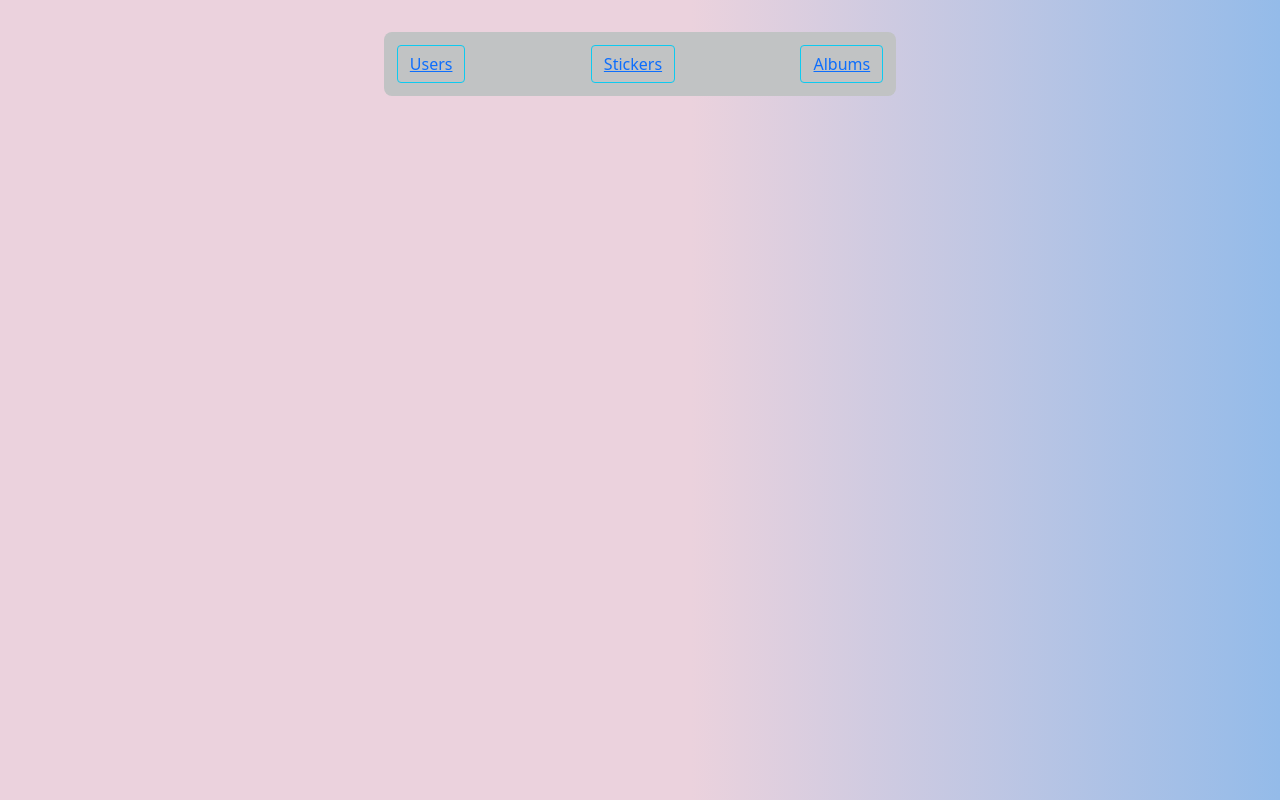
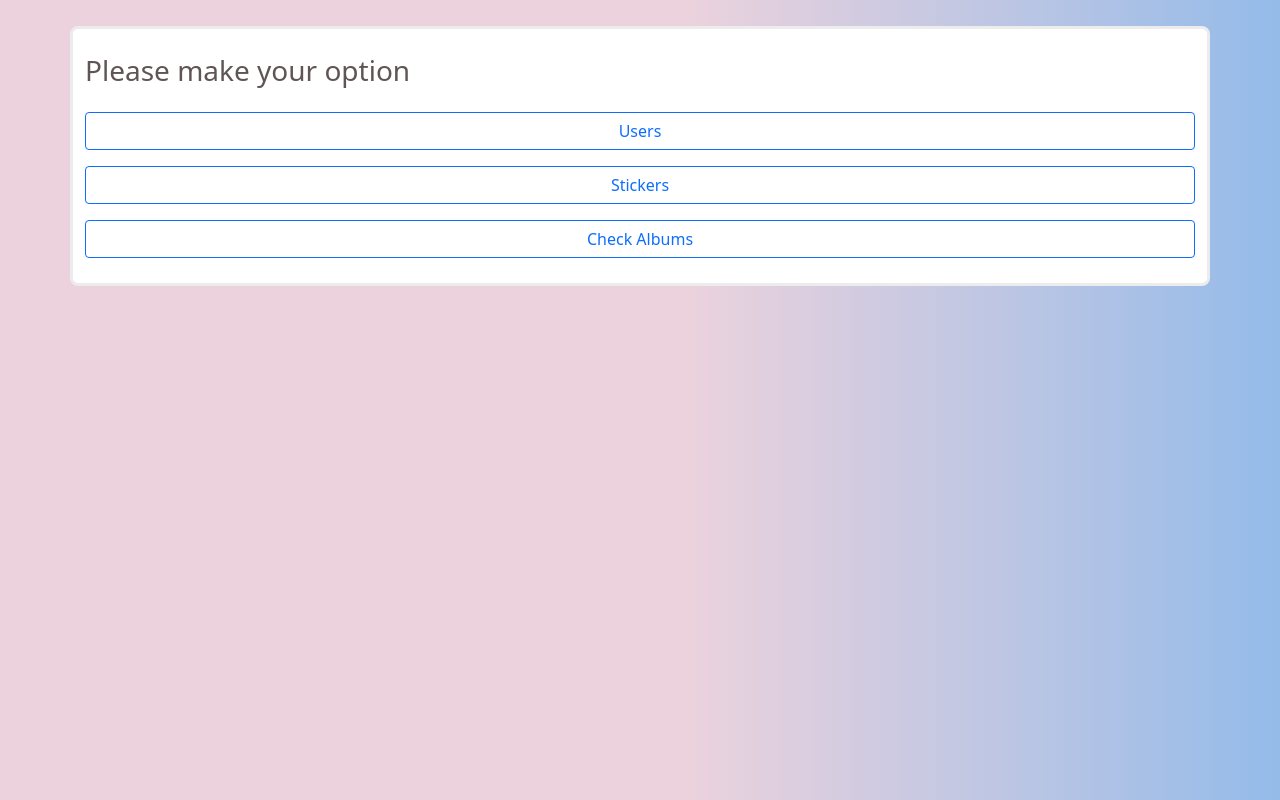
Before and after one commit to remind1990/myFirstReactApp, a React (Create React App) app: page /Home in a window 1280 px wide. Built offline with nearby package versions, Linux system fonts and the light colour scheme.

Commit message:
Small style Changes + Timeouts

```diff
--- a/src/modules/Albums/Components/Albums.js
+++ b/src/modules/Albums/Components/Albums.js
@@ -12,6 +12,7 @@ export default function Albums() {
           to="/"
           style={{
             textDecoration: 'none',
+            margin: '0 1%',
           }}
         >
           Home
@@ -21,6 +22,7 @@ export default function Albums() {
           to=""
           style={{
             textDecoration: 'none',
+            margin: '0 1%',
           }}
         >
           List of Users
@@ -30,6 +32,7 @@ export default function Albums() {
           to="all"
           style={{
             textDecoration: 'none',
+            margin: '0 1%',
           }}
         >
           Show All
--- a/src/modules/Albums/Components/AlbumsPage.js
+++ b/src/modules/Albums/Components/AlbumsPage.js
@@ -5,6 +5,7 @@ import Loading from '../../Loaders/loading';
 
 export default function AlbumsPage() {
   const { users, Status } = useAlbums();
+
   return (
     <>
       {Status === 'Loading' ? (
--- a/src/modules/Albums/Components/AlbumsPickedPhoto.js
+++ b/src/modules/Albums/Components/AlbumsPickedPhoto.js
@@ -11,7 +11,7 @@ export default function AlbumsPickedPhoto() {
     useAlbums();
 
   useEffect(() => getPickedStickers(params.id), []);
-  console.log('Rendering...');
+
   return (
     <>
       {Error === 'No Error' && Status === 'Loading' ? (
--- a/src/modules/Landing/Components/Landing.js
+++ b/src/modules/Landing/Components/Landing.js
@@ -1,8 +1,9 @@
-import React, { useState } from 'react';
+import { useState } from 'react';
 import { Button } from 'react-bootstrap';
-import { Link } from 'react-router-dom';
 
+import { useNavigate } from 'react-router-dom';
 export default function Landing() {
+  const navigate = useNavigate();
   const [EntryDiv, setEntryDiv] = useState({
     transition: 'opacity 1s ease-in-out',
     opacity: '1',
@@ -15,17 +16,36 @@ export default function Landing() {
     padding: '1%',
     borderRadius: '8px',
   });
+  function RouteClick(e) {
+    e.preventDefault();
+    setTimeout(() => {
+      navigate('/' + e.target.name);
+    }, 500);
+  }
 
   return (
-    <div style={EntryDiv}>
-      <Button variant="outline-info">
-        <Link to="/Users">Users</Link>
+    <div className="d-grid gap-3 container">
+      <h3>Please make your option</h3>
+      <Button
+        variant="outline-primary"
+        name={'Users'}
+        onClick={RouteClick}
+      >
+        Users
       </Button>
-      <Button variant="outline-info">
-        <Link to="/Stickers">Stickers</Link>
+      <Button
+        variant="outline-primary"
+        name={'Stickers'}
+        onClick={RouteClick}
+      >
+        Stickers
       </Button>
-      <Button variant="outline-info">
-        <Link to="/Albums">Albums</Link>
+      <Button
+        variant="outline-primary"
+        name={'Albums'}
+        onClick={RouteClick}
+      >
+        Check Albums
       </Button>
     </div>
   );
--- a/src/modules/StickersList/components/StickersHeader.js
+++ b/src/modules/StickersList/components/StickersHeader.js
@@ -1,5 +1,6 @@
 import React from 'react';
 import { Button } from 'react-bootstrap';
+import { useNavigate } from 'react-router-dom';
 
 export default function StickersHeader({
   stickers,
@@ -7,6 +8,7 @@ export default function StickersHeader({
   Search,
   setSearch,
 }) {
+  const navigate = useNavigate();
   function getColor() {
     let random = Math.floor(Math.random() * 10 + stickers.length);
     if (random < 2 && random < 5) {
@@ -33,6 +35,14 @@ export default function StickersHeader({
 
   return (
     <div className="headersStickers">
+      <Button
+        variant="outline-primary"
+        size="sm"
+        style={{ margin: '0 1%' }}
+        onClick={() => setTimeout(() => navigate(-1), 500)}
+      >
+        Back to home page
+      </Button>
       <input
         type="text"
         value={Search}
--- a/src/modules/UsersList/components/UsersFilter.js
+++ b/src/modules/UsersList/components/UsersFilter.js
@@ -1,34 +1,22 @@
 import React from 'react';
 import { Form, Button } from 'react-bootstrap';
-import { useUsersContentHook } from '../../contexts/userContext';
+import { useNavigate } from 'react-router-dom';
 export default function UsersFilter({ filter, setFilter }) {
-  const { isLoggedIn, login, logout } = useUsersContentHook();
-
+  const navigate = useNavigate();
   function onChange(e) {
     setFilter(e.target.value);
   }
 
   return (
     <>
-      {isLoggedIn ? (
-        <Button
-          variant="secondary"
-          size="sm"
-          onClick={logout}
-          className="listButton"
-        >
-          Logout
-        </Button>
-      ) : (
-        <Button
-          variant="secondary"
-          size="sm"
-          onClick={login}
-          className="listButton"
-        >
-          Login
-        </Button>
-      )}
+      <Button
+        variant="secondary"
+        size="sm"
+        style={{ margin: '0 1%' }}
+        onClick={() => setTimeout(() => navigate(-1), 500)}
+      >
+        Back to home page
+      </Button>
 
       <Form.Select
         aria-label="Default select example"
```
